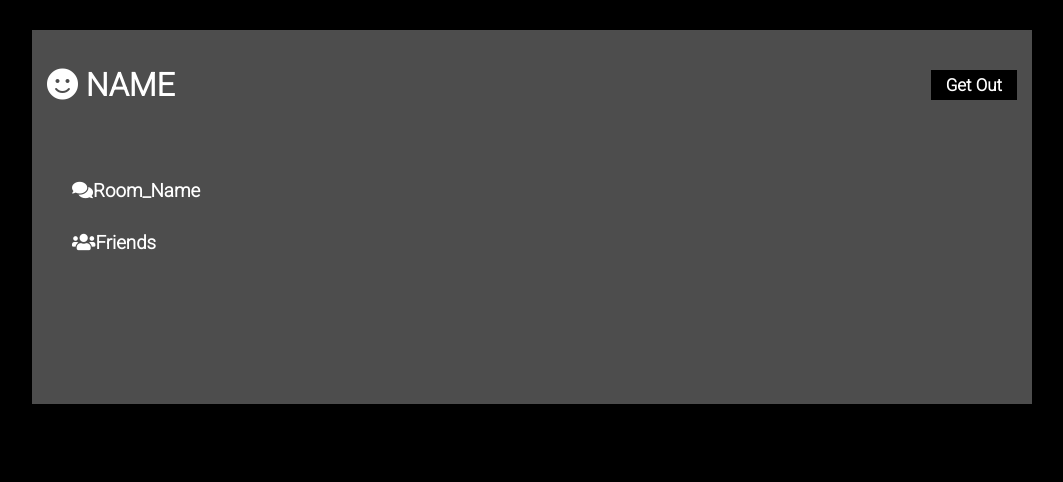
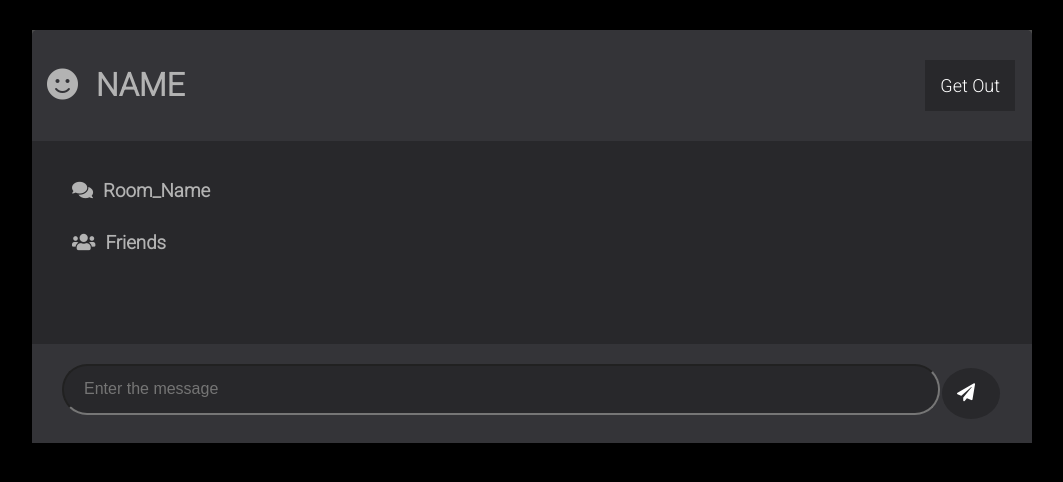
Before and after one commit to 2016115104/RealTime_Chat_Application, a website: page public/chat.html in a window 1280 px wide. Shown: the whole page, without its empty margins (108-1171 px from the left). Drawn offline with Linux system fonts and the light colour scheme.

Commit message:
backend initial version

```diff
--- a/chat.html
+++ b/public/chat.html
@@ -19,12 +19,20 @@
             <h1><i class="fas fa-smile"></i> NAME</h1>
             <a class="button">Get Out</a>
         </header>
+        <main class="chat-main">
+
         <div class="chat-SideBar">
             <h3><i class="fas fa-comments"></i>Room_Name</h3>
             <h3><i class="fas fa-users"></i>Friends</h3>
             <ul id="users"></ul>
         </div>
         <div class="chat-messages"></div>
+        </main>
+        <div class="chat-form-container">
+        <form>
+            <input type="text" id="msg" name="msg" placeholder="Enter the message" autocomplete="off" required>
+            <button type="submit" class="button btn"><i class="fas fa-paper-plane"></i></button>
+        </form></div>
 
     </div>
 
--- a/css/style.css
+++ b/public/css/style.css
@@ -112,8 +112,8 @@ body {
   margin: 30px auto;
 }
 .chat-header {
-  background:  #4d4d4d  ;
-  color: #fff;
+  background:  #343438 ;
+  color: #b3b3b3;
   border-top-left-radius: 5px;
   border-top-right-radius: 5px;
   padding: 15px;
@@ -122,21 +122,28 @@ body {
   justify-content: space-between;
 }
 .button {
+  background-color: #28282B; /* Green */
+  border: none;
+  color: white;
+  padding: 15px;
+  text-align: center;
+  text-decoration: none;
+  display: inline-block;
+  font-size: 18px;
+  margin: 4px 2px;
   cursor: pointer;
-  padding: 5px 15px;
-  background:#000000 ;
-  color:#fff ;
-  border: 0;
-  font-size: 17px;
-  font-weight:bold;
+}
+.btn {
+  border-radius: 50%;
 }
 
 
 .chat-SideBar {
-  background: #4d4d4d;
-  color: #fff;
+  background: #28282B;
+  color: #b3b3b3;
   padding: 20px 20px 60px;
   overflow-y: scroll;
+
 }
 .chat-SideBar h2 {
   font-size: 20px;
@@ -153,4 +160,61 @@ body {
   padding: 30px;
   max-height: 500px;
   overflow-y: scroll;
+
 }
+
+i
+{
+  margin-right: 10px !important;
+}
+.chat-messages .message {
+	padding: 10px;
+	margin-bottom: 15px;
+	background-color: var(--light-color);
+	border-radius: 5px;
+	overflow-wrap: break-word;
+}
+
+.chat-messages .message .meta {
+	font-size: 15px;
+	font-weight: bold;
+	color: var(--dark-color-b);
+	opacity: 0.7;
+	margin-bottom: 7px;
+}
+
+.chat-messages .message .meta span {
+	color: #777;
+}
+.chat-messages {
+  padding: 30px;
+  max-height: 500px;
+  overflow-y: scroll;
+  background: #28282B;
+}
+
+.chat-main {
+	display: grid;
+	grid-template-columns: 1fr 3fr;
+}
+.chat-form-container {
+	padding: 20px 30px;
+	background-color: #343438;
+
+}
+
+.chat-form-container form {
+	display: flex;
+}
+
+.chat-form-container input[type='text'] {
+	font-size: 16px;
+	padding: 5px;
+
+	flex: 1;
+  border-radius: 25px;
+  background: #28282B;
+  padding: 20px;
+  width: 40px;
+  height: 7px;
+}
```
Also changed, not shown: index.js (added, +12 -0 lines), package.json (added, +28 -0 lines), public/index.html (renamed from index.html, +1 -1 lines), 2 other files.
